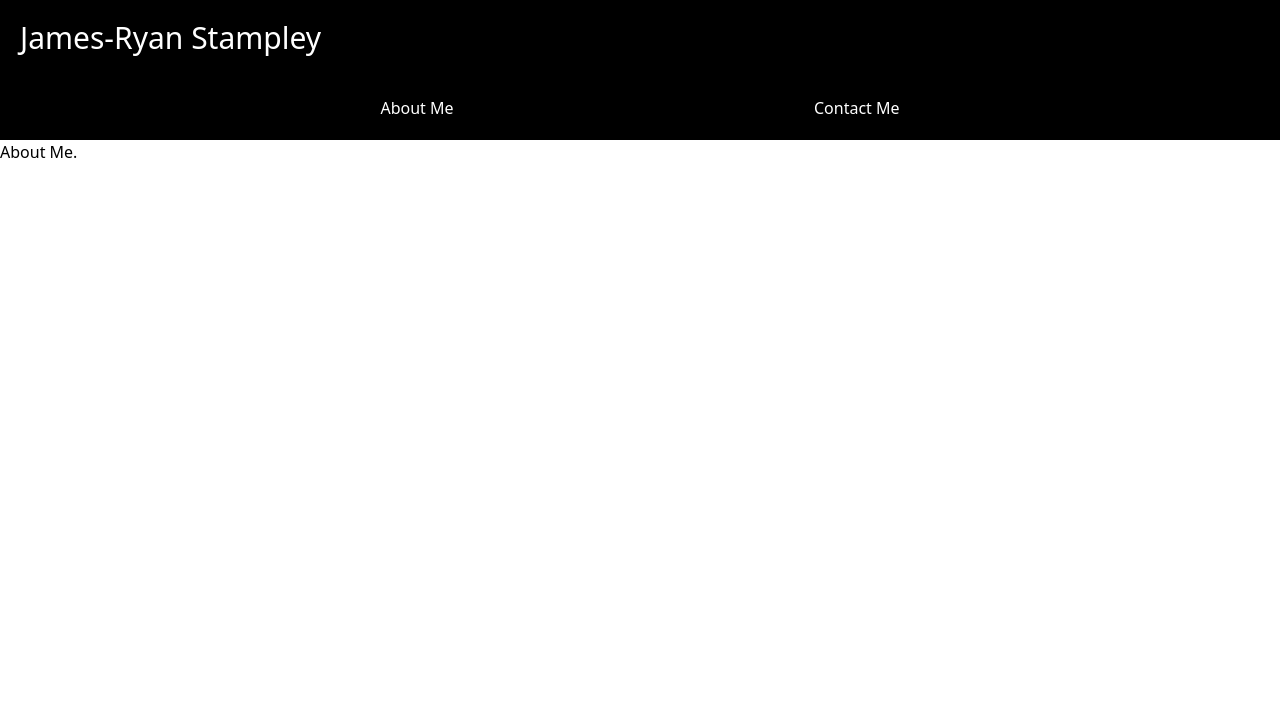
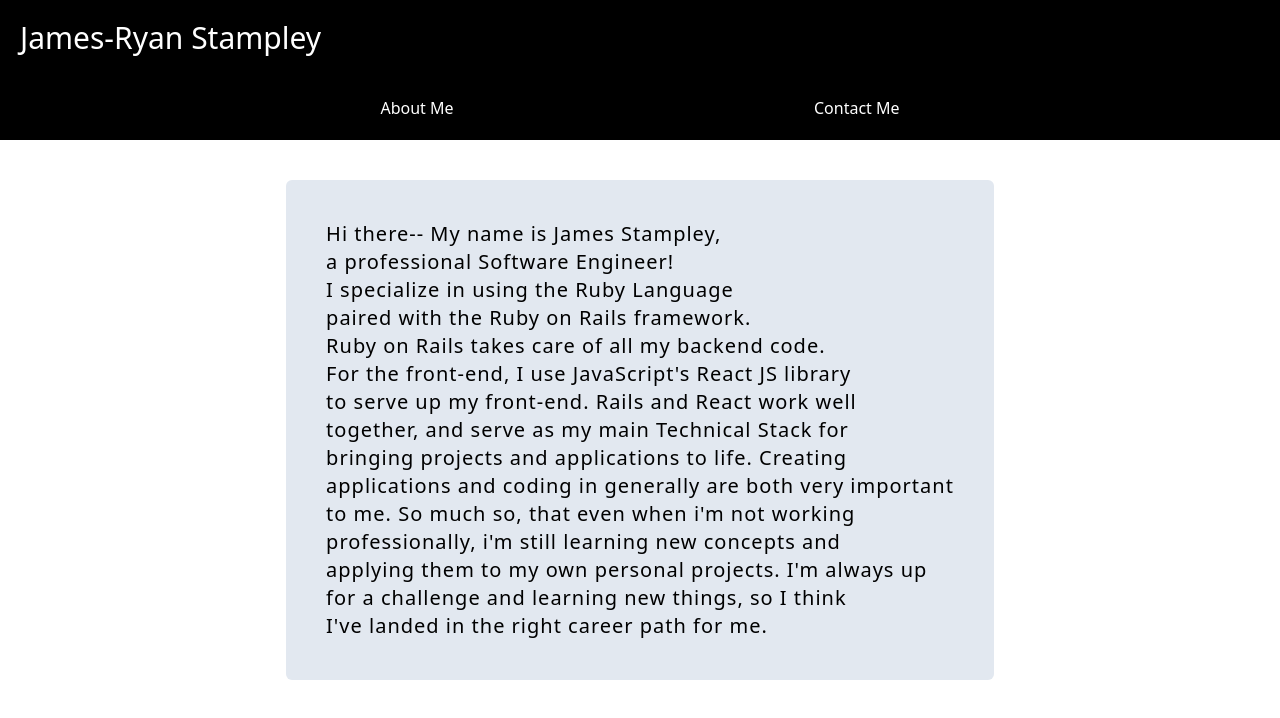
Before and after one commit to ComputerScienceWarrior/portfolio, a React (Create React App) app: page /about in a window 1280 px wide. Shown: the top 718 px of the page. Built offline with nearby package versions, Linux system fonts and the light colour scheme; the HTML template or start-up script is replaced by a standard one.

Commit message:
Create about me component and fill with content

```diff
--- a/src/components/AboutMe.jsx
+++ b/src/components/AboutMe.jsx
@@ -2,8 +2,24 @@ import React from "react";
 
 const AboutMe = () => {
     return(
-        <div>
-            About Me.
+        <div className="flex justify-center pt-10">
+            <p className="text-xl tracking-wider bg-slate-200 p-10 rounded-md">
+                Hi there-- My name is James Stampley,<br/>
+                a professional Software Engineer!<br/>
+                I specialize in using the Ruby Language<br/>
+                paired with the Ruby on Rails framework.<br/>
+                Ruby on Rails takes care of all my backend code.<br/>
+                For the front-end, I use JavaScript's React JS library<br/>
+                to serve up my front-end. Rails and React work well<br/>
+                together, and serve as my main Technical Stack for<br/>
+                bringing projects and applications to life. Creating<br/>
+                applications and coding in generally are both very important<br/>
+                to me. So much so, that even when i'm not working<br/>
+                professionally, i'm still learning new concepts and<br/>
+                applying them to my own personal projects. I'm always up<br/>
+                for a challenge and learning new things, so I think<br/>
+                I've landed in the right career path for me.
+            </p>
         </div>
     )
 };
```
